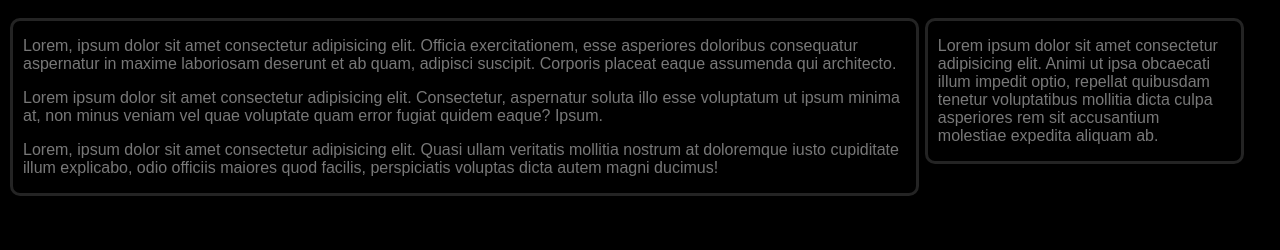
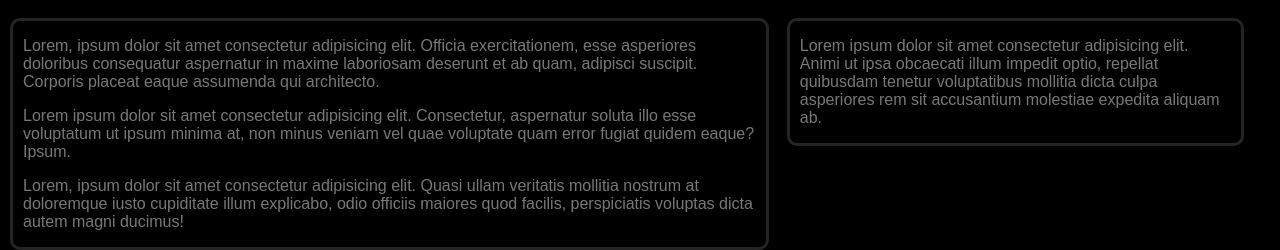
Before and after one commit to bittinho/Projeto-02, a plain HTML site: page index.html in a window 1280 px wide. Shown: the part 786-1036 px from the top of the page. Before the commit the page ends 982 px from the top, so only its background shows below. Drawn offline with Linux system fonts and the light colour scheme.

Commit message:
Update css.css

```diff
--- a/css/css.css
+++ b/css/css.css
@@ -62,7 +62,7 @@ body {
 .middle {
     /*medidas do middle*/
     float: left;
-    width: 72%;
+    width: 60%;
     /*Definições de borda*/
     margin-top: 20px;
     margin-left: 10px;
@@ -87,7 +87,7 @@ main p {
 .side {
     /*medidas do side*/
     float: right;
-    width: 25%;
+    width: 36%;
     /*Definições de borda*/
     margin-top: 20px;
     margin-right: 10px;
```
